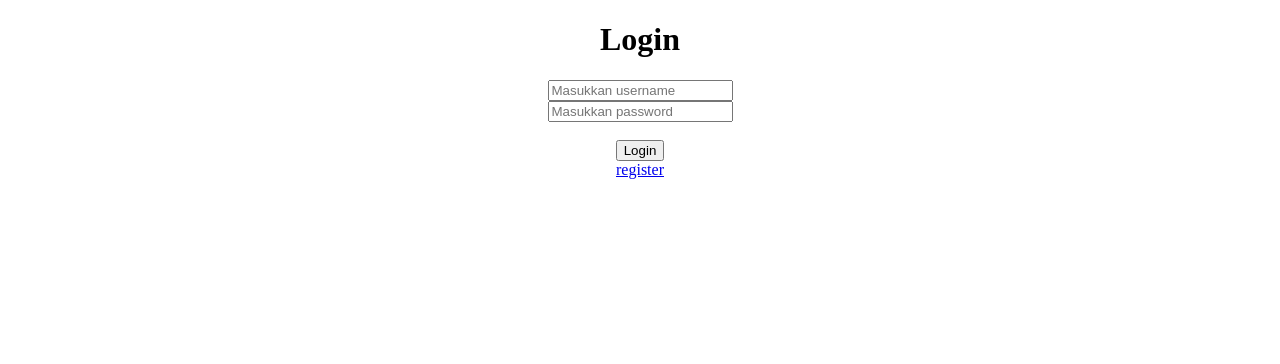
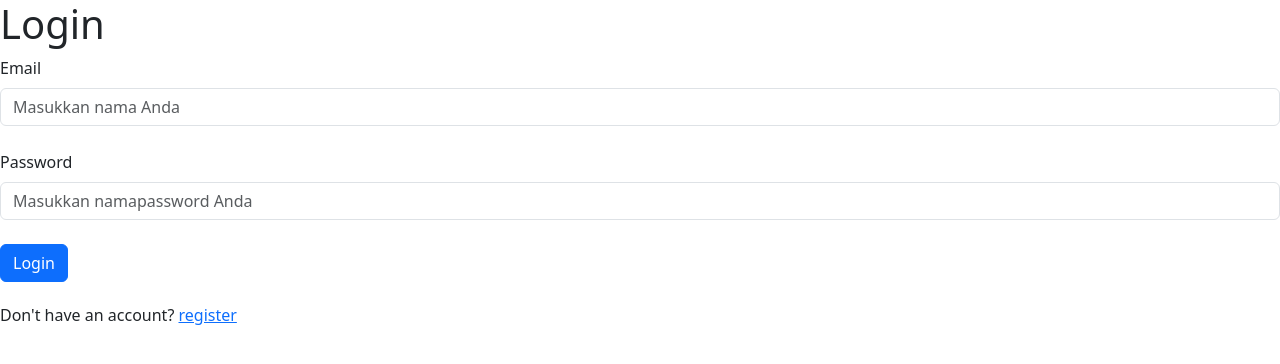
Before and after one commit to aliyawl/PApwd, a PHP site: page /login.php in a window 1280 px wide. Shown: the top 364 px of the page. Run offline with PHP 8.4, Linux system fonts and the light colour scheme.

Commit message:
Update login.php

```diff
--- a/PA PWD/pages/login.php
+++ b/PA PWD/pages/login.php
@@ -4,14 +4,26 @@
     <meta charset="UTF-8">
     <meta name="viewport" content="width=device-width, initial-scale=1.0">
     <title>Login</title>
+    <link rel="stylesheet" href="../assets/style.css">
+
+    <!-- bootstrap -->
+    <link href="https://cdn.jsdelivr.net/npm/bootstrap@5.3.3/dist/css/bootstrap.min.css" rel="stylesheet" integrity="sha384-QWTKZyjpPEjISv5WaRU9OFeRpok6YctnYmDr5pNlyT2bRjXh0JMhjY6hW+ALEwIH" crossorigin="anonymous">
+
 </head>
-<body align="center">
-    <h1 class="header-login">Login</h1>
-    <form action="../proses/cek-login.php" method="post" class="data-login">
-        <input type="text" name="username" placeholder="Masukkan username"><br>
-        <input type="password" name="password" placeholder="Masukkan password"><br><br>
-        <input type="submit" value="Login"><br>
-        <a href="register.php">register</a>
-    </form>
+<body class ="login">
+    <div class="login-container">
+        <h1>Login</h1>
+        <form action="../proses/cek-login.php" method="post">
+            <label for="nama" class="form-label">Email</label>
+                <input type="text" class="form-control" id="nama" placeholder="Masukkan nama Anda" required> <br>
+
+        <label for="namapassword" class="form-label">Password</label>
+            <input type="password" class="form-control" id="nama" placeholder="Masukkan namapassword Anda" required> <br>
+            <input class="btn btn-primary" type="submit" value="Login">
+            <br> <br> <h6>Don't have an account? <a href="register.php">register</a> </h6>
+        </form>
+    </div>
+
+    <script src="https://cdn.jsdelivr.net/npm/bootstrap@5.3.3/dist/js/bootstrap.bundle.min.js" integrity="sha384-YvpcrYf0tY3lHB60NNkmXc5s9fDVZLESaAA55NDzOxhy9GkcIdslK1eN7N6jIeHz" crossorigin="anonymous"></script>
 </body>
 </html>
```
